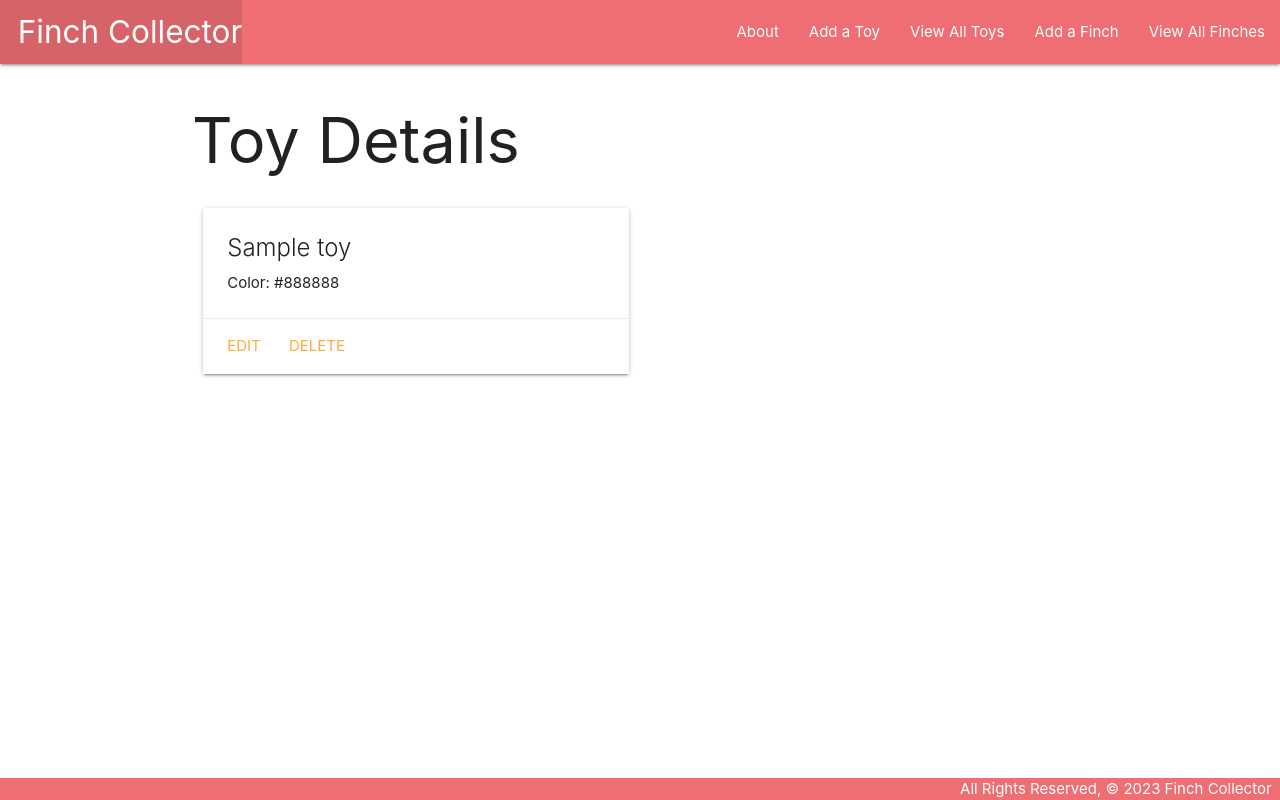
After one commit to ben-manning/finchcollector, a Django app: page /toys/1/ in a window 1280 px wide. The commit adds this page. Run offline with Django 4.2, Linux system fonts and the light colour scheme; tables that the repository leaves empty hold one stand-in row (values such as "Sample post").

```diff
--- a/finchcollector/settings.py
+++ b/finchcollector/settings.py
@@ -83,7 +83,7 @@ WSGI_APPLICATION = 'finchcollector.wsgi.application'
 DATABASES = {
     'default': {
         'ENGINE': 'django.db.backends.postgresql',
-        'NAME': 'ben-manning/finchcollector',
+        'NAME': 'ben-manning/finchcollector2',
         'USER': os.environ['DB_USER'],
         'PASSWORD': os.environ['DB_PW'],
         'HOST': 'db.bit.io',
--- a/main_app/models.py
+++ b/main_app/models.py
@@ -6,6 +6,16 @@ MEALS = (
   ('L', 'Lunch'),
   ('D', 'Dinner')
 )
+
+class Toy(models.Model):
+  name = models.CharField(max_length=50)
+  color = models.CharField(max_length=20)
+
+  def __str__(self):
+    return self.name
+
+  def get_absolute_url(self):
+    return reverse('toys_detail', kwargs={'pk': self.id})
 
 # Create your models here.
 class Finch(models.Model):
--- a/main_app/templates/base.html
+++ b/main_app/templates/base.html
@@ -20,6 +20,8 @@
         </ul>
         <ul class="right">
           <li><a href="{% url 'about' %}">About</a></li>
+          <li><a href="{% url 'toys_create' %}">Add a Toy</a></li>
+          <li><a href="{% url 'toys_index' %}">View All Toys</a></li>
           <li><a href="{% url 'finches_create' %}">Add a Finch</a></li>
           <li><a href="{% url 'index' %}">View All Finches</a></li>
         </ul>
--- /dev/null
+++ b/main_app/templates/main_app/toy_detail.html
@@ -0,0 +1,21 @@
+{% extends 'base.html' %}
+{% block content %}
+
+<h1>Toy Details</h1>
+
+<div class="row">
+  <div class="col s6 col-offset-3">
+    <div class="card">
+      <div class="card-content">
+        <span class="card-title">{{ toy.name }}</span>
+        <p>Color: {{ toy.color }}</p>
+      </div>
+      <div class="card-action">
+        <a href="{% url 'toys_update' toy.id %}">Edit</a>
+        <a href="{% url 'toys_delete' toy.id %}">Delete</a>
+      </div>
+    </div>
+  </div>
+</div>
+
+{% endblock %}
--- a/main_app/urls.py
+++ b/main_app/urls.py
@@ -9,5 +9,10 @@ urlpatterns = [
     path('finches/create/', views.FinchCreate.as_view(), name='finches_create'),
     path('finches/<int:pk>/update/', views.FinchUpdate.as_view(), name='finches_update'),
     path('finches/<int:pk>/delete/', views.FinchDelete.as_view(), name='finches_delete'),
-    path('finches/<int:finch_id>/add_feeding/', views.add_feeding, name='add_feeding')
+    path('finches/<int:finch_id>/add_feeding/', views.add_feeding, name='add_feeding'),
+    path('toys/', views.ToyList.as_view(), name='toys_index'),
+    path('toys/<int:pk>/', views.ToyDetail.as_view(), name='toys_detail'),
+    path('toys/create/', views.ToyCreate.as_view(), name='toys_create'),
+    path('toys/<int:pk>/update/', views.ToyUpdate.as_view(), name='toys_update'),
+    path('toys/<int:pk>/delete/', views.ToyDelete.as_view(), name='toys_delete'),
 ]
--- a/main_app/views.py
+++ b/main_app/views.py
@@ -1,7 +1,8 @@
 from django.shortcuts import render, redirect
 
 from django.views.generic.edit import CreateView, UpdateView, DeleteView
-from .models import Finch
+from django.views.generic import ListView, DetailView
+from .models import Finch, Toy
 from .forms import FeedingForm
 # Create your views here.
 def home(request):
@@ -47,3 +48,21 @@ class FinchUpdate(UpdateView):
 class FinchDelete(DeleteView):
   model = Finch
   success_url = '/finches'
+
+class ToyList(ListView):
+  model = Toy
+
+class ToyDetail(DetailView):
+  model = Toy
+
+class ToyCreate(CreateView):
+  model = Toy
+  fields = '__all__'
+
+class ToyUpdate(UpdateView):
+  model = Toy
+  fields = ['name', 'color']
+
+class ToyDelete(DeleteView):
+  model = Toy
+  success_url = '/toys'
```
Also changed, not shown: main_app/templates/main_app/toy_confirm_delete.html (added, +15 -0 lines), main_app/templates/main_app/toy_form.html (added, +21 -0 lines), main_app/templates/main_app/toy_list.html (added, +17 -0 lines), main_app/migrations/0003_toy.py (added).
